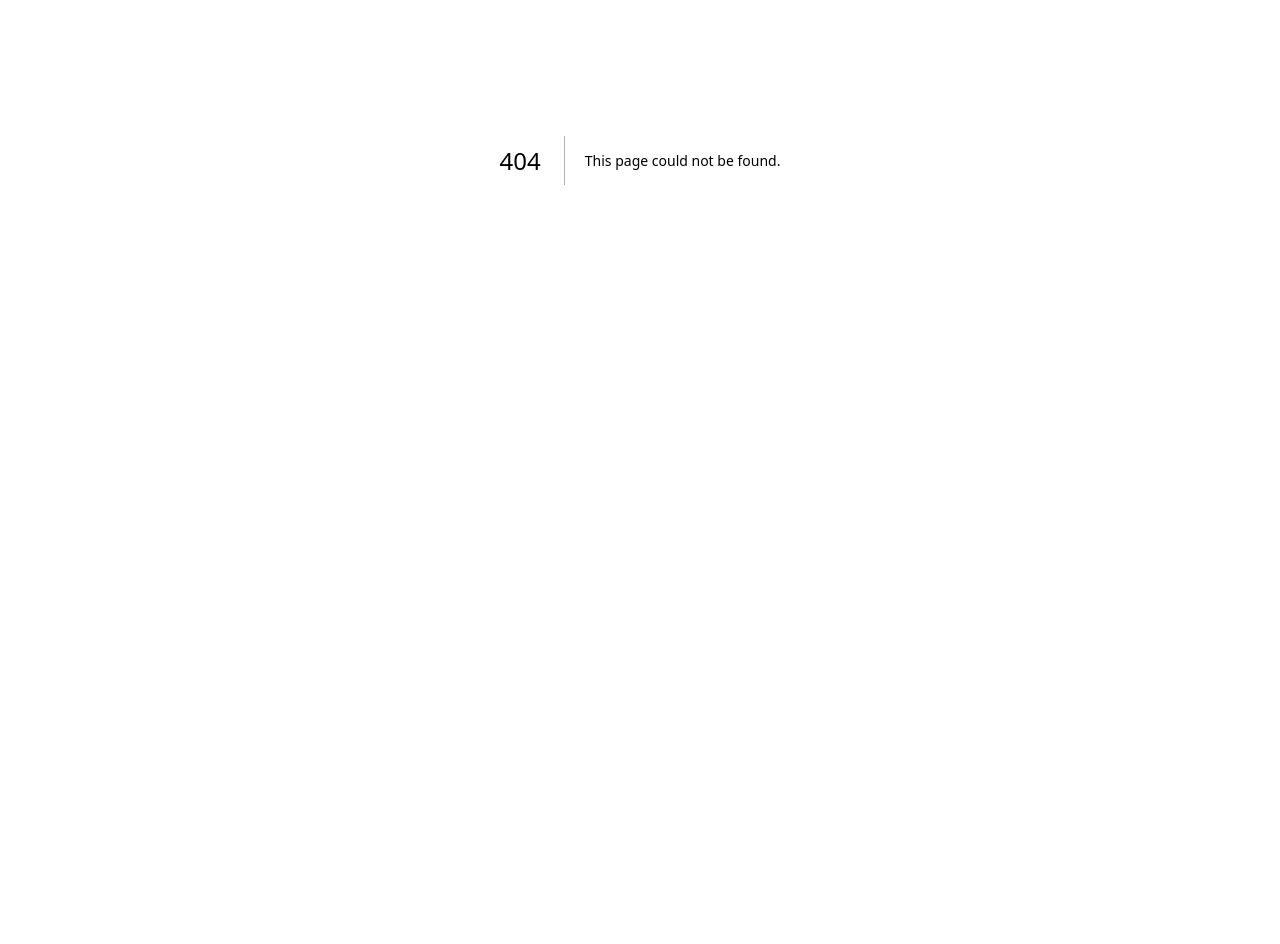
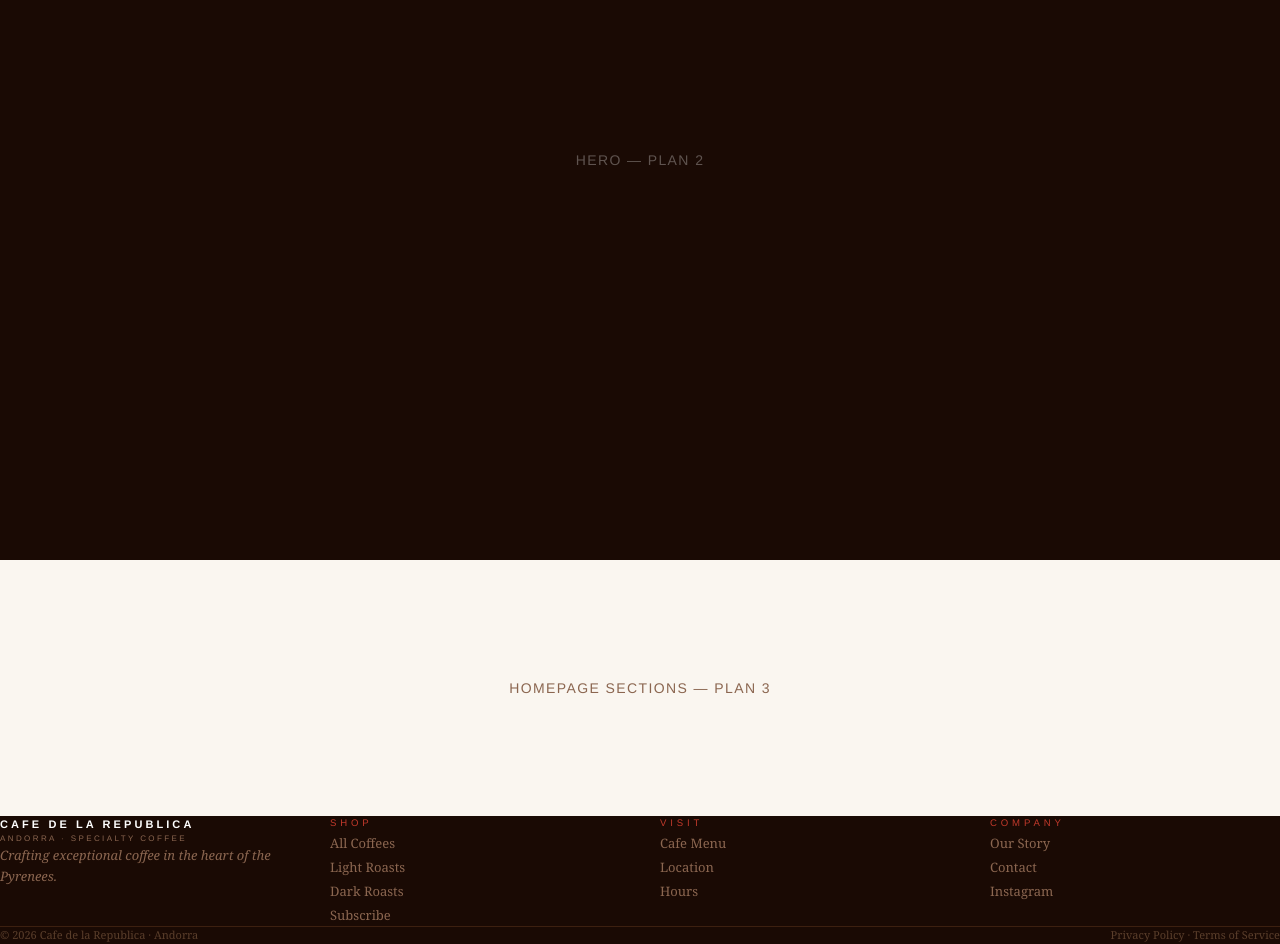
Before and after one commit to cdpfutbolclub-sketch/cafe-de-la-republica, a Next.js app: page / in a window 1280 px wide. Before the commit this address had no page. Shown: the part 240-1184 px from the top of the page. Before the commit the page ends 800 px from the top, so only its background shows below. Built offline with nearby package versions, Linux system fonts and the light colour scheme.

Commit message:
feat: wire up root layout with LangProvider and homepage shell

```diff
--- a/app/layout.tsx
+++ b/app/layout.tsx
@@ -1,33 +1,20 @@
 import type { Metadata } from "next";
-import { Geist, Geist_Mono } from "next/font/google";
 import "./globals.css";
-
-const geistSans = Geist({
-  variable: "--font-geist-sans",
-  subsets: ["latin"],
-});
-
-const geistMono = Geist_Mono({
-  variable: "--font-geist-mono",
-  subsets: ["latin"],
-});
+import { LangProvider } from "@/hooks/useLang";
 
 export const metadata: Metadata = {
-  title: "Create Next App",
-  description: "Generated by create next app",
+  title: "Cafe de la Republica — Specialty Coffee · Andorra",
+  description: "Specialty coffee roasted with soul. Shop single-origin coffees and subscribe for fresh delivery from the heart of Andorra.",
 };
 
-export default function RootLayout({
-  children,
-}: Readonly<{
-  children: React.ReactNode;
-}>) {
+export default function RootLayout({ children }: { children: React.ReactNode }) {
   return (
-    <html
-      lang="en"
-      className={`${geistSans.variable} ${geistMono.variable} h-full antialiased`}
-    >
-      <body className="min-h-full flex flex-col">{children}</body>
+    <html lang="ca">
+      <body>
+        <LangProvider>
+          {children}
+        </LangProvider>
+      </body>
     </html>
   );
 }
--- /dev/null
+++ b/app/page.tsx
@@ -0,0 +1,23 @@
+import Nav    from "@/components/layout/Nav";
+import Footer from "@/components/layout/Footer";
+
+export default function HomePage() {
+  return (
+    <>
+      <div className="h-screen bg-[#1a0a04] relative flex items-center justify-center">
+        <Nav />
+        <p className="text-white/30 text-sm font-sans tracking-widest uppercase">
+          Hero — Plan 2
+        </p>
+      </div>
+
+      <main>
+        <div className="h-64 flex items-center justify-center text-[#8b6650] text-sm font-sans tracking-widest uppercase" style={{ background: "var(--cream)" }}>
+          Homepage sections — Plan 3
+        </div>
+      </main>
+
+      <Footer />
+    </>
+  );
+}
```
